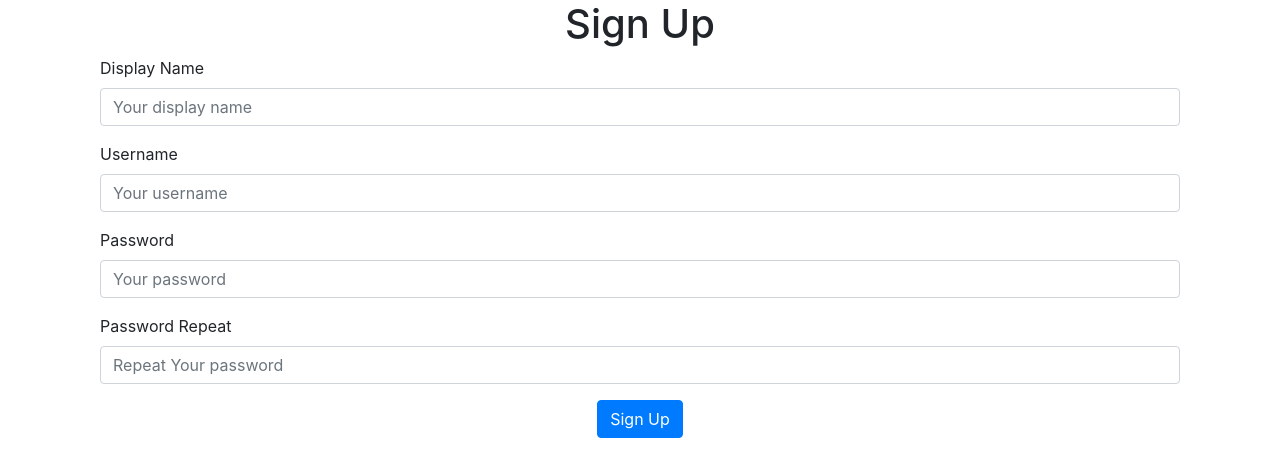
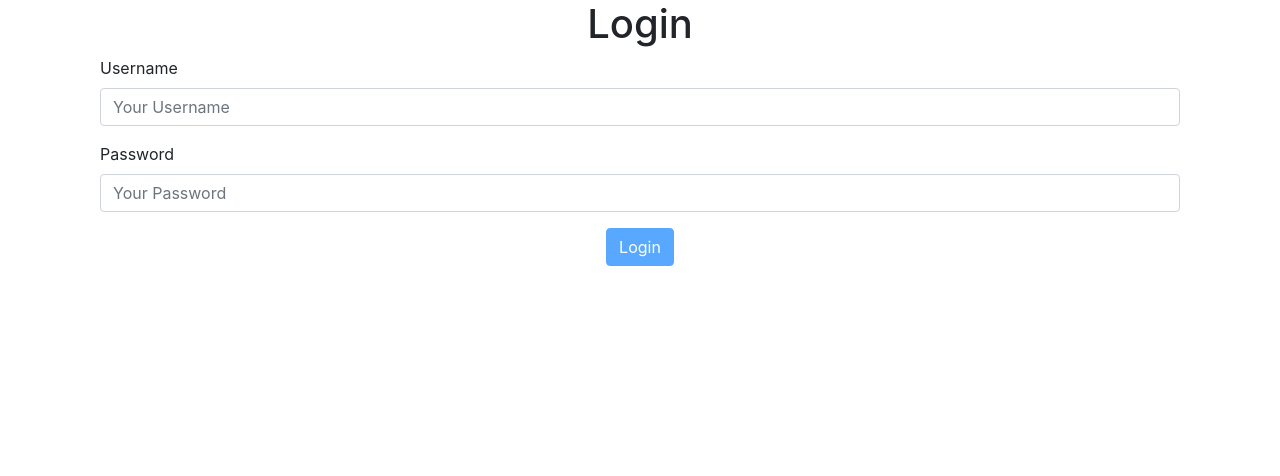
Before and after one commit to GAurav7829/hoaxify-frontend, a React (Create React App) app: page / in a window 1280 px wide. Shown: the top 476 px of the page. Built offline with nearby package versions, Linux system fonts and the light colour scheme.

Commit message:
added login functionality

```diff
--- a/src/api/apiCalls.js
+++ b/src/api/apiCalls.js
@@ -3,3 +3,7 @@
 export const signup = (user) => {
     return axios.post('/api/1.0/users', user);
 };
+
+export const login = (user) => {
+    return axios.post('/api/1.0/login', {}, { auth: user });
+}
--- /dev/null
+++ b/src/components/ButtonWithProgress.js
@@ -0,0 +1,20 @@
+import React from 'react';
+
+const ButtonWithProgress = (props) => {
+    return (
+        <button
+            className={props.className || 'btn btn-primary'}
+            onClick={props.onClick}
+            disabled={props.disabled}
+        >
+            {props.pendingApiCall && (
+                <div className="spinner-border text-light spinner-border-sm mr-1">
+                    <span className="sr-only">Loading...</span>
+                </div>
+            )}
+            {props.text}
+        </button>
+    );
+};
+
+export default ButtonWithProgress;
--- a/src/index.js
+++ b/src/index.js
@@ -4,13 +4,16 @@
 import { UserSignupPage } from './pages/UserSignupPage';
 import reportWebVitals from './reportWebVitals';
 import * as apiCalls from './api/apiCalls';
+import { LoginPage } from './pages/LoginPage';
 
 const actions = {
-  postSignup: apiCalls.signup
+  postSignup: apiCalls.signup,
+  postLogin: apiCalls.login
 }
 
 ReactDOM.render(
-  <UserSignupPage actions={actions} />,
+  <LoginPage actions={actions} />,
+  //<UserSignupPage actions={actions} />,
   document.getElementById('root')
 );
 
--- /dev/null
+++ b/src/pages/LoginPage.js
@@ -0,0 +1,90 @@
+import React from 'react';
+import Input from '../components/Input';
+import ButtonWithProgress from '../components/ButtonWithProgress';
+
+export class LoginPage extends React.Component {
+    state = {
+        username: '',
+        password: '',
+        apiError: undefined,
+        pendingApiCall: false
+    }
+    onChangeUsername = (event) => {
+        const value = event.target.value;
+        this.setState({ username: value, apiError: undefined });
+    }
+    onChangePassword = (event) => {
+        const value = event.target.value;
+        this.setState({ password: value, apiError: undefined });
+    }
+    onClickLogin = () => {
+
+        const body = {
+            username: this.state.username,
+            password: this.state.password
+        }
+        this.setState({ pendingApiCall: true })
+        this.props.actions.postLogin(body)
+            .then(response => {
+                this.setState({ pendingApiCall: false });
+            })
+            .catch(error => {
+                if (error.response) {
+                    this.setState({ apiError: error.response.data.message, pendingApiCall: false });
+                }
+            });
+    }
+    render() {
+        let disableSubmit = false;
+        if (this.state.username === '' || this.state.password === '') {
+            disableSubmit = true;
+        }
+        return (
+            <div className='container'>
+                <h1 className='text-center'>Login</h1>
+                <div className='col-12 mb-3'>
+                    <Input
+                        label='Username'
+                        placeholder='Your Username'
+                        value={this.state.username}
+                        onChange={this.onChangeUsername}
+                    />
+                </div>
+                <div className='col-12 mb-3'>
+                    <Input
+                        label='Password'
+                        placeholder='Your Password'
+                        type='password'
+                        value={this.state.password}
+                        onChange={this.onChangePassword}
+                    />
+                </div>
+                {
+                    this.state.apiError && <div className='col-12 mb-3'>
+                        <div className='alert alert-danger'>
+                            {this.state.apiError}
+                        </div>
+                    </div>
+                }
+                <div className='text-center'>
+                    <ButtonWithProgress
+                        onClick={this.onClickLogin}
+                        disabled={disableSubmit || this.state.pendingApiCall}
+                        text='Login'
+                        pendingApiCall={this.state.pendingApiCall}
+                    />
+                </div>
+            </div>
+        );
+    }
+}
+
+LoginPage.defaultProps = {
+    actions: {
+        postLogin: () => new Promise((resolve, reject) => {
+            resolve({})
+        })
+    }
+}
+
+export default LoginPage;
--- a/src/pages/UserSignupPage.js
+++ b/src/pages/UserSignupPage.js
@@ -1,5 +1,6 @@
 import React from 'react';
 import Input from '../components/Input';
+import ButtonWithProgress from '../components/ButtonWithProgress';
 
 export class UserSignupPage extends React.Component {
     state = {
@@ -104,15 +105,12 @@
                     />
                 </div>
                 <div className="text-center">
-                    <button
+                    <ButtonWithProgress
                         disabled={this.state.pendingApiCall || !this.state.passwordRepeatConfirmed}
-                        className="btn btn-primary"
                         onClick={this.onClickSignup}
-                    >
-                        {this.state.pendingApiCall ? <div className="spinner-border text-light spinner-border-sm mr-sm-1" role="status">
-                            <span class="sr-only">Loading...</span>
-                        </div> : null}
-                        Sign Up</button>
+                        pendingApiCall={this.state.pendingApiCall}
+                        text='Sign Up'
+                    />
                 </div>
             </div>
         );
```
